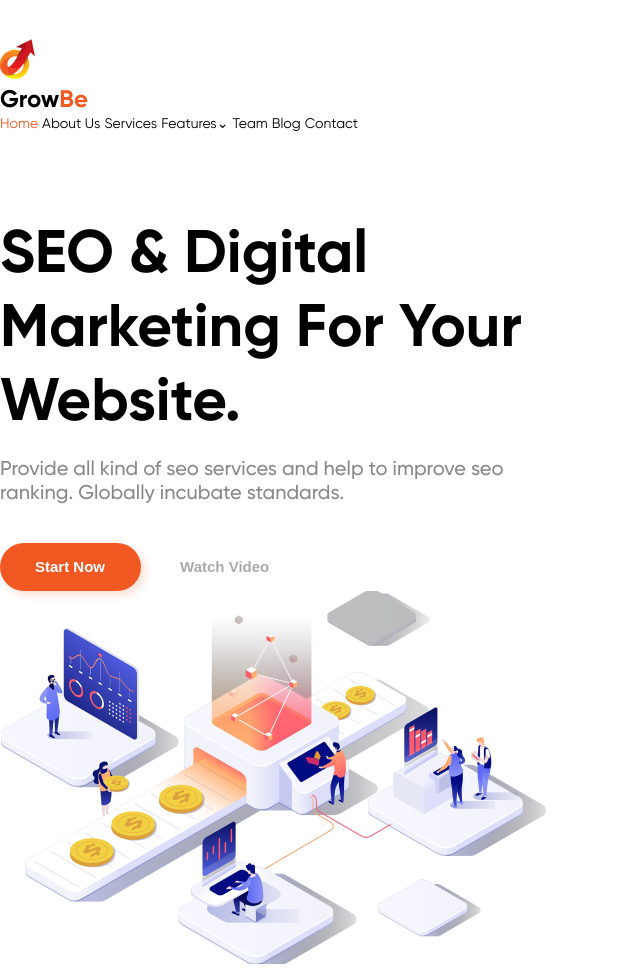
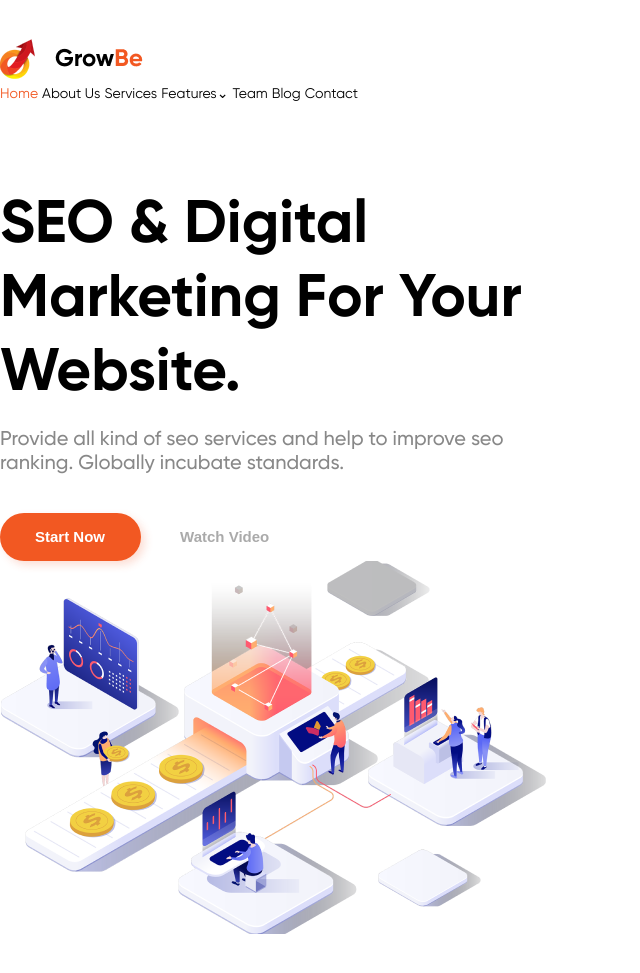
Before and after one commit to igor-rodin/html-css-homeworks, a plain HTML site: page growbe/index.html in a window 1280 px wide. Shown: the top 973 px of the page, without its empty margins (0-640 px from the left). Drawn offline with Linux system fonts and the light colour scheme.

Commit message:
Fix teacher remarks

```diff
--- a/growbe/index.html
+++ b/growbe/index.html
@@ -11,8 +11,7 @@
     <div class="wrapper">
         <header class="header">
             <div class="logo">
-                <img src="./img/logo.png" alt="Logo GrowBe" class="logo__image">
-                <div class="logo__text">Grow<span class="logo__text--accent">Be</span></div>
+                <img src="./img/main-logo.png" alt="Logo GrowBe">
             </div>
             <nav class="menu">
                 <a class="menu__link menu__link--active" href="#">home</a>
--- a/growbe/style.css
+++ b/growbe/style.css
@@ -53,25 +53,15 @@ body {
 }
 
 .wrapper {
-    margin-top: 39px;
+    padding-top: 39px;
 }
 
 .header {
     margin-bottom: 85px;
 }
 
-.logo__text {
-    font-weight: bold;
-    font-size: 24px;
-}
-
-.logo__text--accent {
-    color: #F25822;
-}
-
-.logo__image {
-    width: 35px;
-    height: 40px;
+.logo {
+    width: 144px;
 }
 
 .menu__link {
```
Also changed, not shown: growbe/img/main-logo.png (added).
